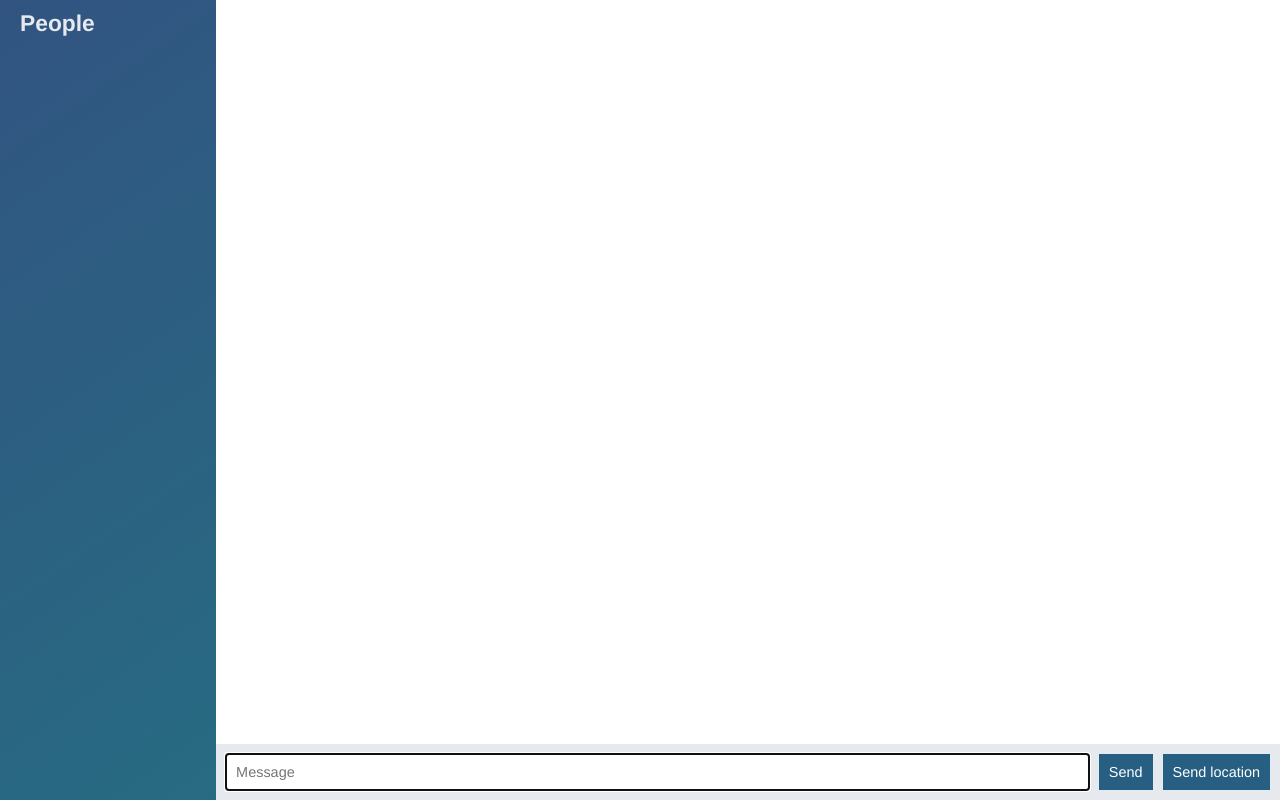
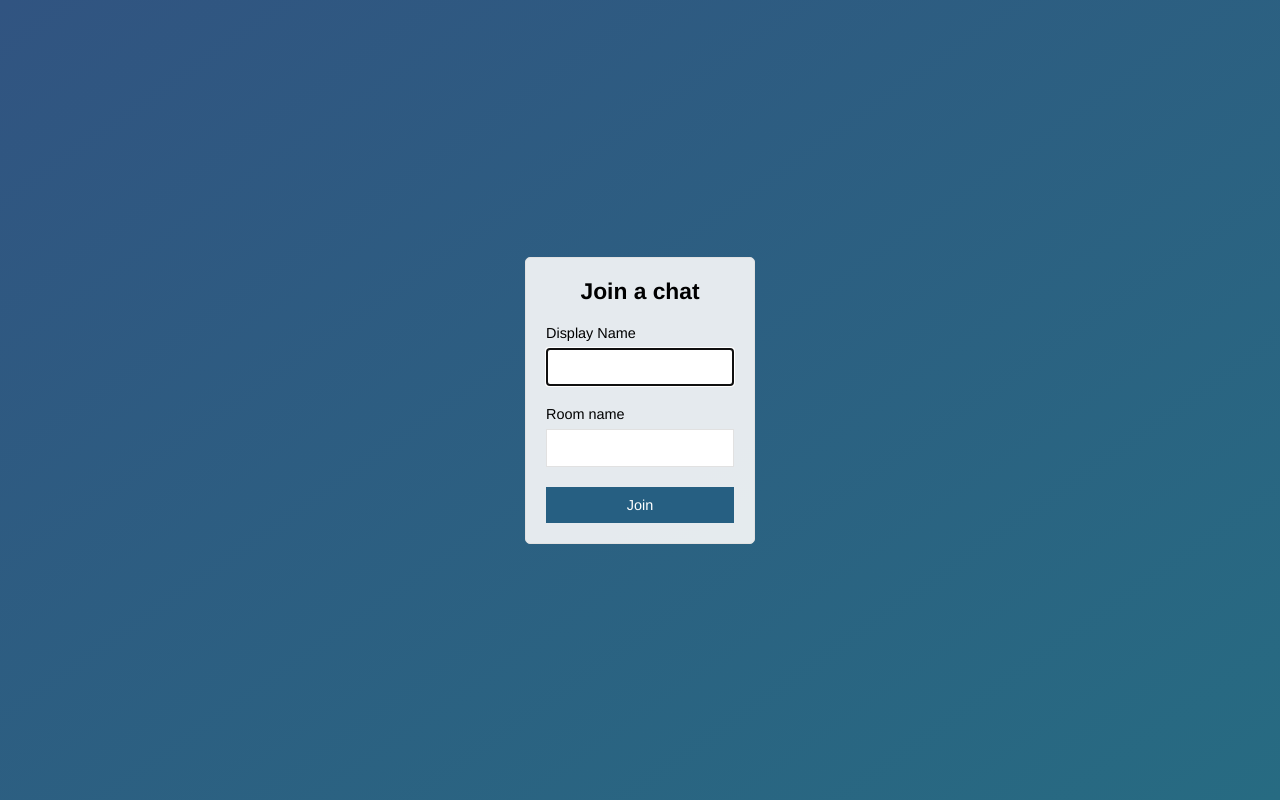
Before and after one commit to chauhan-abhi/node-socket.io-sample, a website: page public/index.html in a window 1280 px wide. Drawn offline with nearby package versions, Linux system fonts and the light colour scheme; no server answers.

Commit message:
added login page

```diff
--- a/public/index.html
+++ b/public/index.html
@@ -2,62 +2,30 @@
 <html>
 <head>
     <meta charset="utf-8" />
+    <meta http-equiv="X-UA-Compatible" content="IE=edge">
+    <title>Join | ChatApp</title>
+    <meta name="viewport" content="width=device-width, initial-scale=1, user-scalable=no">
     <link rel="stylesheet" href="/css/styles.css">
-    <title>Chat App</title>
-
 </head>
-<body class="chat">
-    <div class="chat__sidebar">
-        <h3>People</h3>
-        <div id="users"></div>
+<body class="centered-form">
+    <div class="centered-form__form">
+        <form action="/chat.html">
+        <div class="form-field">
+            <h3>Join a chat</h3>
+        </div>
+        <div class="form-field">
+            <label>Display Name</label>
+            <input type="text" name="name" autofocus/>
+        </div>
+        <div class="form-field">
+            <label>Room name</label>
+            <input type="text" name="room"/>
+        </div>
+        <div class="form-field">
+            <button>Join</button>
+        </div>
+        </form>
     </div>
 
-    <div class="chat__main">
-            <ol id="messages" class="chat__messages"></ol>
-
-    <div class="chat__footer">
-        <form id="message-form">
-            <input name="message" type="text" placeholder="Message" autofocus autocomplete="off"/>
-            <button>Send</button>
-        </form>
-        <button id="send-location">Send location</button>
-        </div>
-    </div>
-
-    <script id="message-template" type="text/template">
-        <!-- <p>{{text}}e</p> -->
-        <li class="message">
-            <div class="message__title">
-                <h4>{{from}}</h4>
-                <span>{{createdAt}}</span>
-            </div>
-            <div class="message__body">
-                <p>{{text}}</p>
-
-            </div>
-    </script>
-
-    <script id="location-message-template" type="text/template">
-        <!-- <p>{{text}}e</p> -->
-        <li class="message">
-            <div class="message__title">
-                <h4>{{from}}</h4>
-                <span>{{createdAt}}</span>
-            </div>
-            <div class="message__body">
-                <p>
-                    <a href={{url}} target="_blank">My current location</a>
-                </p>
-
-            </div>
-    </script>
-
-    <script src="/socket.io/socket.io.js">
-    </script>
-    <script src="/js/libs/jquery-3.3.1.min.js"></script>
-    <script src="/js/libs/moment.js"></script>
-    <script src="/js/libs/mustache.js"></script>
-    <script src="/js/index.js">
-    </script>
 </body>
 </html>
```
Also changed, not shown: public/chat.html (added, +64 -0 lines), public/js/chat.js (renamed from public/js/index.js).
